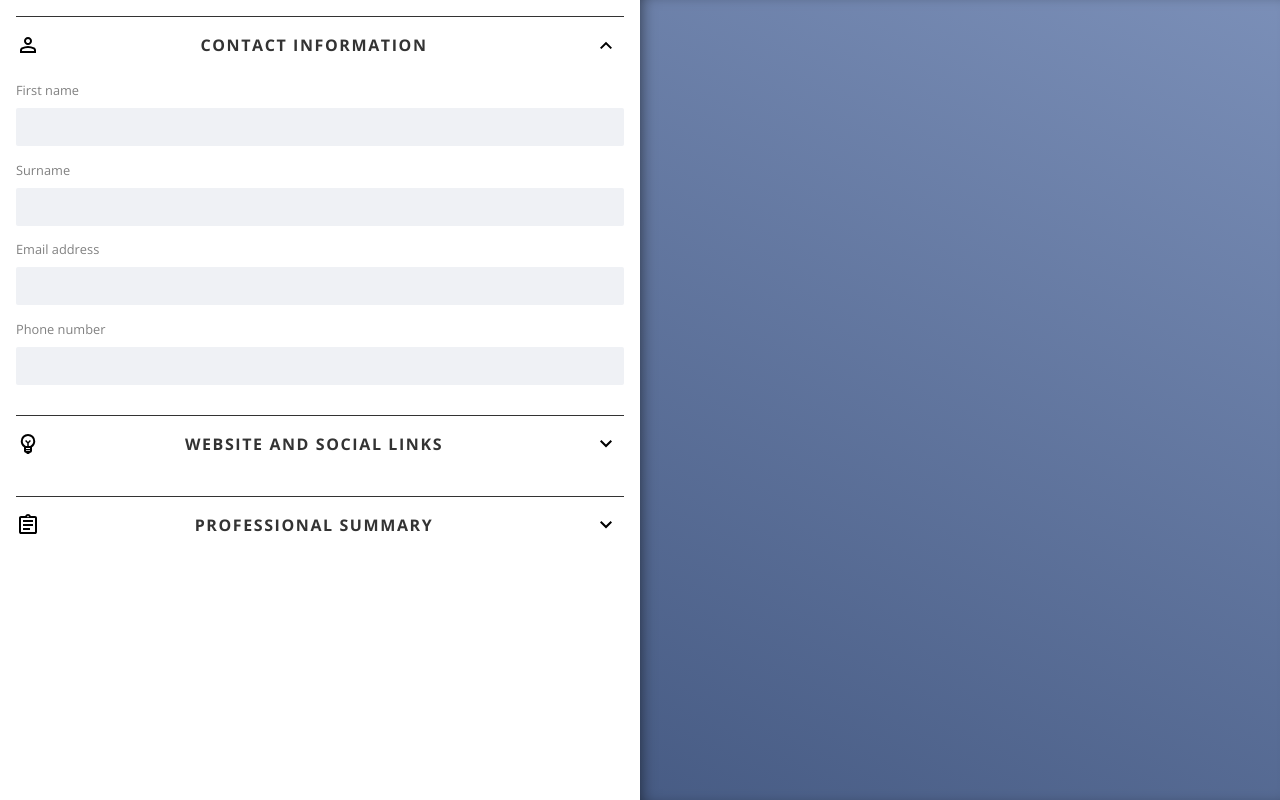
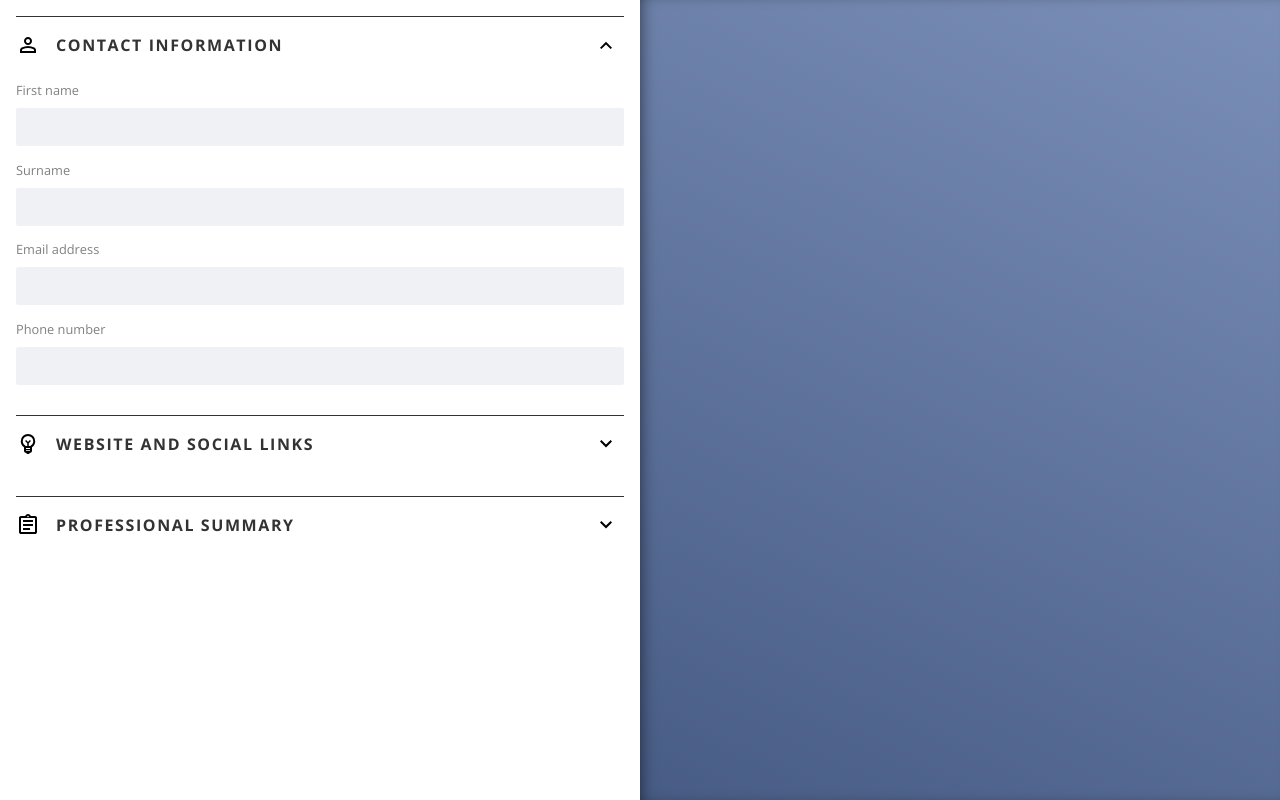
Before and after one commit to CJohnston079/odin-cv-builder, a React (Vite) app: page / in a window 1280 px wide. Built offline with nearby package versions, Linux system fonts and the light colour scheme.

Commit message:
feat: update positioning of .section-header elements

```diff
--- a/src/styles/editor/FieldsetHeader.css
+++ b/src/styles/editor/FieldsetHeader.css
@@ -1,11 +1,14 @@
 .section-header {
 	display: flex;
-	justify-content: space-between;
 	align-items: center;
+	gap: 1rem;
+
 	margin-bottom: 1rem;
 }
 
 h2 {
+	flex-grow: 1;
+	flex-shrink: 0;
 	margin: 0.5rem 0;
 
 	font-size: 1rem;
@@ -25,3 +28,7 @@ button {
 img {
 	transition: transform 200ms linear;
 }
+
+button {
+	flex-grow: 0;
+}
```
